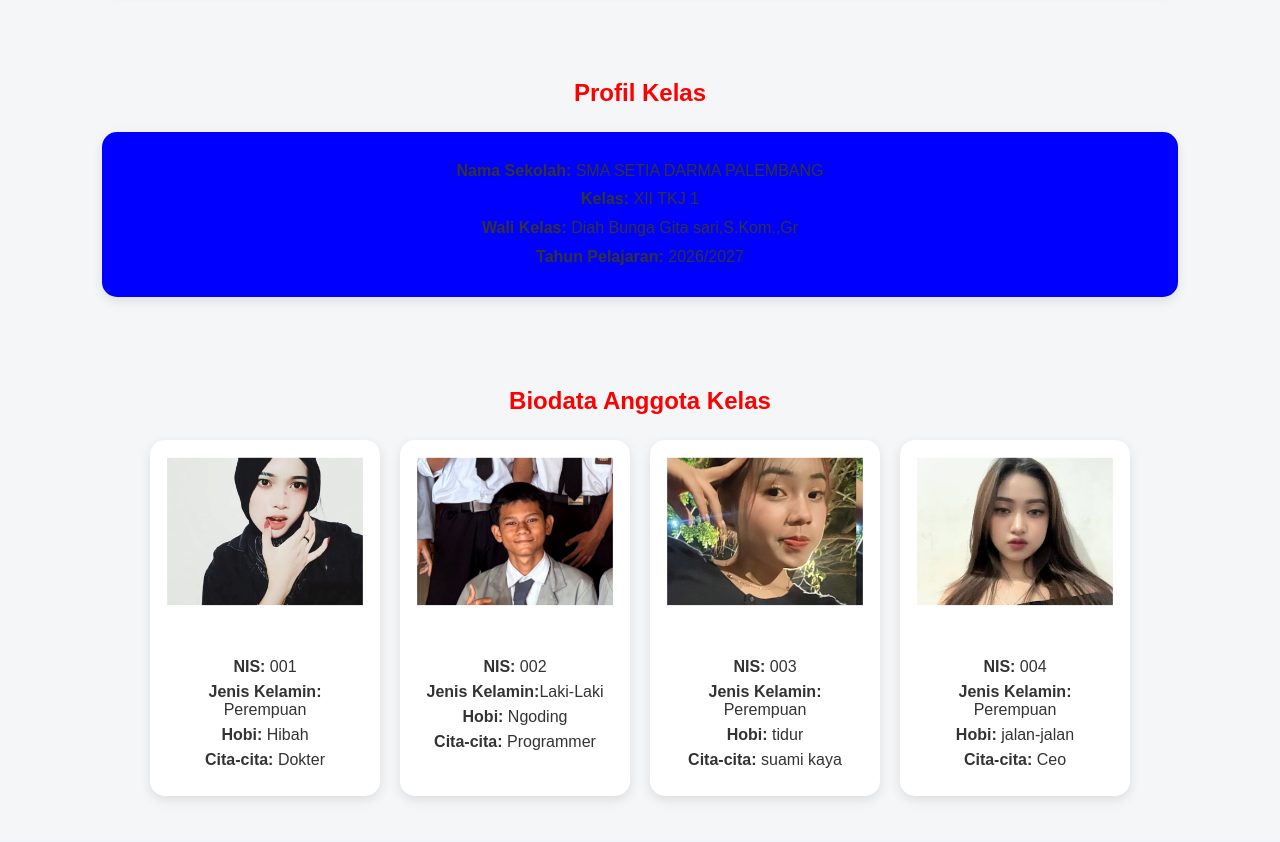
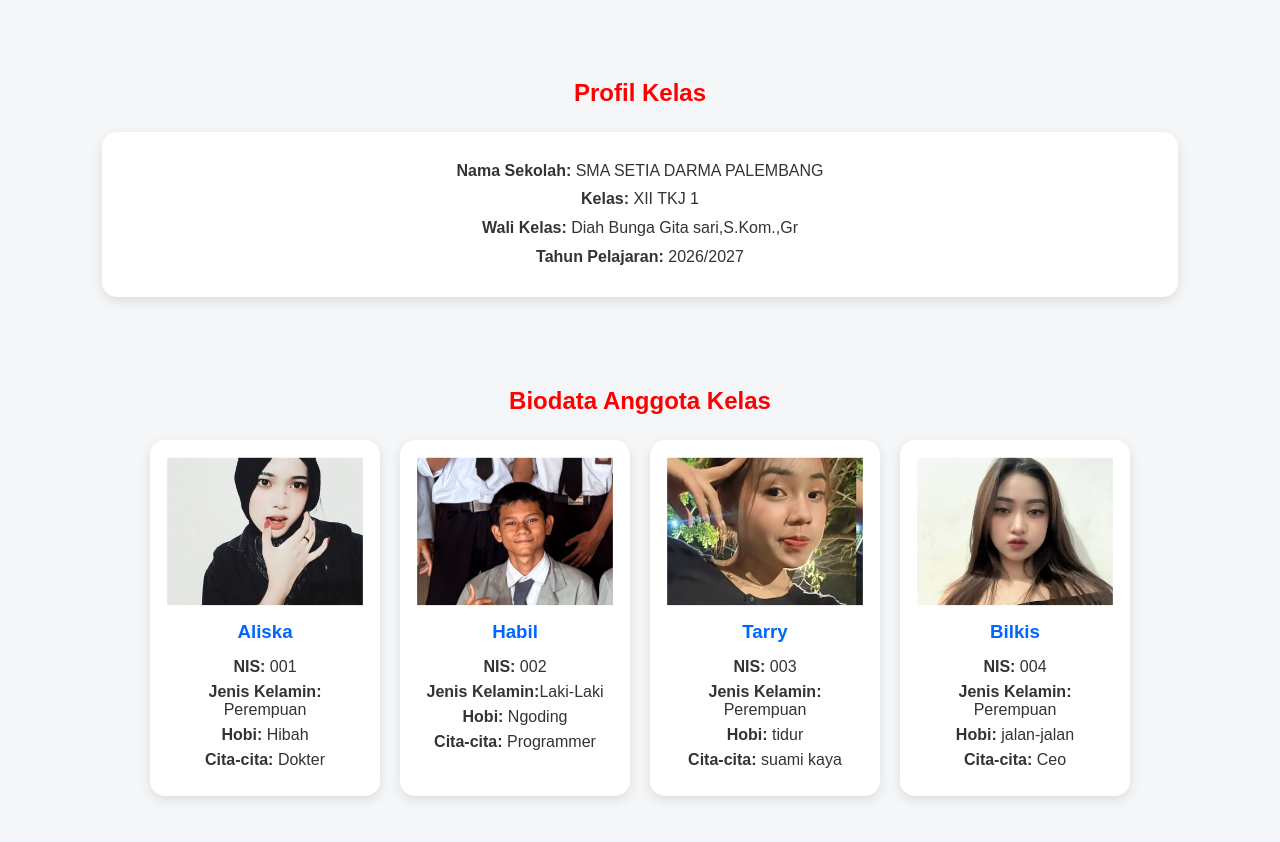
Before and after one commit to praa21899-source/Andika-Pratama, a plain HTML site: page index.html in a window 1280 px wide. Shown: the part 440-1282 px from the top of the page. Drawn offline with Linux system fonts and the light colour scheme.

Commit message:
Update index.html

```diff
--- a/index.html
+++ b/index.html
@@ -62,7 +62,7 @@
         }
 
         .profil {
-            background: blue;
+            background: white;
             padding: 25px;
             border-radius: 15px;
             text-align: center;
@@ -105,7 +105,7 @@
         }
 
         .card h3 {
-            color: #ffffff;
+            color: #0066ff;
             margin: 15px 0;
         }
 
```
